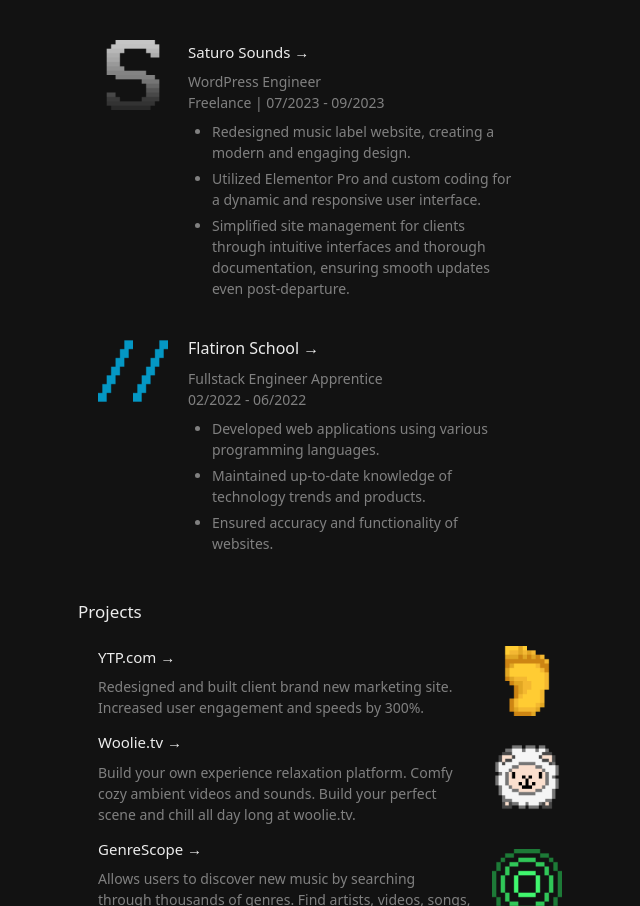
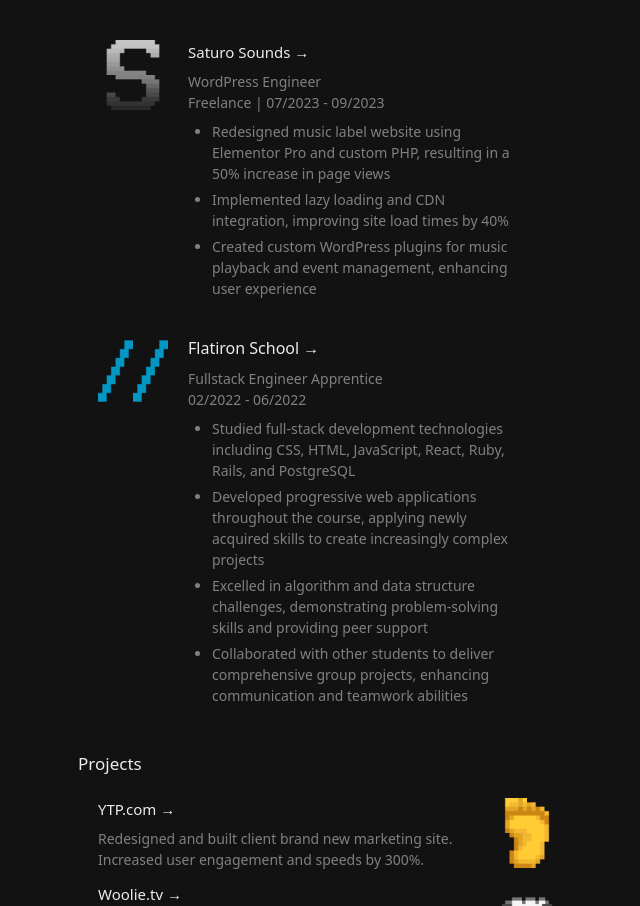
Before and after one commit to Scottsdaaale/portfolio-v2, a Next.js app: page / in a window 1280 px wide. Shown: the part 984-1890 px from the top of the page, without its empty margins (320-960 px from the left). Built offline with nearby package versions, Linux system fonts and the light colour scheme.

Commit message:
description changes

```diff
--- a/app/components/routes/dev/Experience.js
+++ b/app/components/routes/dev/Experience.js
@@ -41,7 +41,7 @@ function Job({
       <div className=''>
         <Image src={gif} alt='Job' className='max-w-[70px]' />
       </div>
-      <div className='px-5'>
+      <div className='pl-5 sm:px-5'>
         {isCertificate ? (
           <div
             className='inline-block hover:text-blue-500 transition ease-in-out mb-2 cursor-pointer'
@@ -126,12 +126,26 @@ function Job({
   );
 }
 
-
 function Experience() {
   const jobData = [
+    // {
+    //   company: 'FSA Fresh',
+    //   role: 'Full Stack Developer',
+    //   duration: "'24-present",
+    //   gif: '',
+    //   link: 'https://www.fsafresh.com/',
+    //   responsibilities: [
+    //     'Implemented comprehensive code reviews and debugging processes, resulting in a reduction in production issues',
+    //     'Optimized front-end assets using Webpack and lazy loading, reducing page load times by 25%',
+    //     'Collaborated with cross-functional teams to develop intuitive UIs using React and Tailwind',
+    //     'Leveraged Next.js for server-side rendering and structured data markup, boosting SEO performance by 70%',
+    //     '',
+    //   ],
+    // },
+
     {
       company: 'LiquidXYZ →',
-      presentRole: 'Lead Frontend Developer',
+      presentRole: 'Full Stack Developer',
       duration: "'23 - present",
       presentRoleDescription: [
         'Led development of visually stunning websites, ensuring exceptional user experiences.',
@@ -151,27 +165,15 @@ function Experience() {
       link: 'https://www.linkedin.com/company/liquid-xyz/',
       tooltipContent: 'LiquidXYZ LinkedIn',
     },
-    // {
-    //   company: 'Woolie.tv →',
-    //   role: 'Co-Founder/Lead Developer',
-    //   duration: "'23 - present",
-    //   responsibilities: [
-    //     'Led inception and development of a captivating relaxation platform.',
-    //     'Drove engagement strategies, leading to substantial rise in adoption and retention rates.',
-    //     'Enhanced platform functionality and interface based on user feedback and analytics.',
-    //   ],
-    //   gif: woolieGif,
-    //   link: 'https://www.woolie.tv',
-    //   tooltipContent: 'Woolie.tv',
-    // },
+
     {
       company: 'Saturo Sounds →',
       role: 'WordPress Engineer',
       duration: 'Freelance | 07/2023 - 09/2023',
       responsibilities: [
-        'Redesigned music label website, creating a modern and engaging design.',
-        'Utilized Elementor Pro and custom coding for a dynamic and responsive user interface.',
-        'Simplified site management for clients through intuitive interfaces and thorough documentation, ensuring smooth updates even post-departure.',
+        'Redesigned music label website using Elementor Pro and custom PHP, resulting in a 50% increase in page views',
+        'Implemented lazy loading and CDN integration, improving site load times by 40%',
+        'Created custom WordPress plugins for music playback and event management, enhancing user experience',
       ],
       gif: saturoGif,
       link: 'https://www.saturosounds.com',
@@ -183,9 +185,10 @@ function Experience() {
       role: 'Fullstack Engineer Apprentice',
       duration: '02/2022 - 06/2022',
       responsibilities: [
-        'Developed web applications using various programming languages.',
-        'Maintained up-to-date knowledge of technology trends and products.',
-        'Ensured accuracy and functionality of websites.',
+        'Studied full-stack development technologies including CSS, HTML, JavaScript, React, Ruby, Rails, and PostgreSQL',
+        'Developed progressive web applications throughout the course, applying newly acquired skills to create increasingly complex projects',
+        'Excelled in algorithm and data structure challenges, demonstrating problem-solving skills and providing peer support',
+        'Collaborated with other students to deliver comprehensive group projects, enhancing communication and teamwork abilities',
       ],
       gif: flatironGif,
       link: certificateImage,
```
